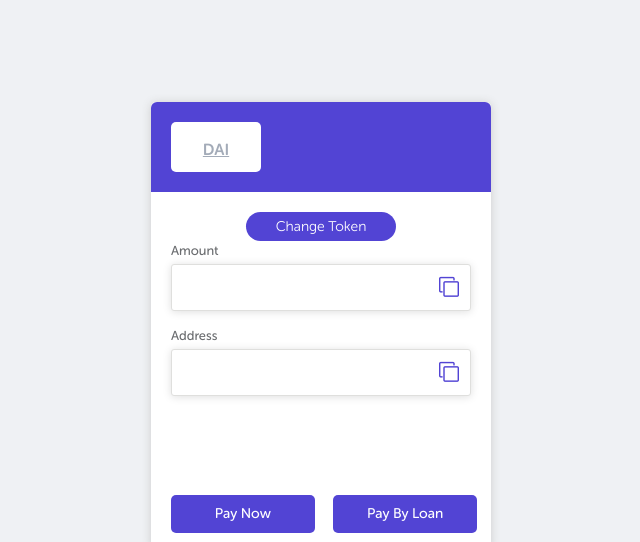
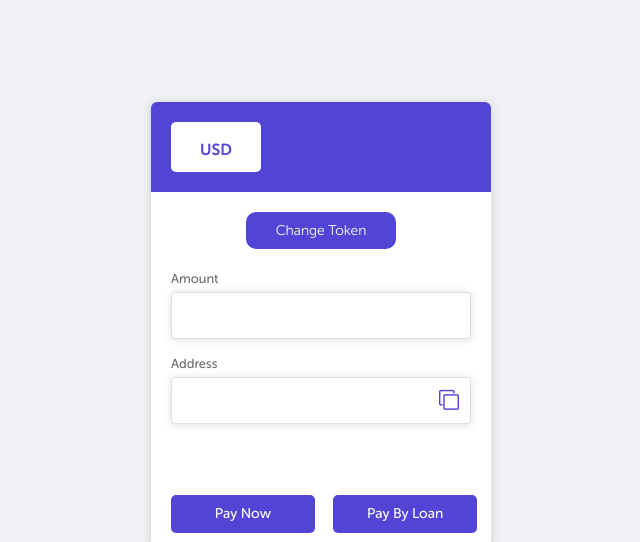
Before and after one commit to cryptoPay-ETHSF/DApp, a website: page views/transaction.html in a window 1280 px wide. Shown: the top 542 px of the page, without its empty margins (319-959 px from the left). Drawn offline with nearby package versions, Linux system fonts and the light colour scheme; files that its build step writes are made by us from their sources; no server answers; files whose address does not match are found by name.

Commit message:
Tx Style Changes.

```diff
--- a/public/css/style.css
+++ b/public/css/style.css
@@ -254,7 +254,7 @@ background-color: #5244d4;
     font-size: 19px;
     line-height: 1.2;
 }.transact_currency {
-    color: #a3abb8;
+    /* color: #a3abb8; */
     margin-top: 7px;
     width: 100%;
     float: left;
@@ -262,7 +262,7 @@ background-color: #5244d4;
     text-transform: uppercase;
     font-family: 'museo_sans_rounded700';
     font-size: 16px;
-    text-decoration-line: underline;
+    /* text-decoration-line: underline; */
 }.transact_info_right {
     width: 70%;
     float: right;
@@ -1289,14 +1289,15 @@ span.accept_pay_link_copy {
 }
 
 .changeTokenBut {
-    padding: 4px 30px;
+    padding: 8px 30px;
     margin: auto;
+    margin-bottom: 20px;
     width: max-content;
     box-sizing: border-box;
     text-align: center;
     background-color: #5244D4;
     color: white;
-    border-radius: 20px;
+    border-radius: 10px;
     font-size: 14px;
     cursor: pointer;
 }
--- a/public/js/transactions.js
+++ b/public/js/transactions.js
@@ -38,7 +38,7 @@ db.ref('links').on('value', function(snapshot) {
     $('#transact_name').text(count.name);
     $('#transact_desc').text(count.description);
     $('#transact_amount').text(count.amount);
-    $('#transact_value').val(count.amount);
+    $('#transact_value').val(`${count.amount} DAI`);
     $('#transact_address').val(count.address);
 });
 
--- a/views/transaction.html
+++ b/views/transaction.html
@@ -26,7 +26,7 @@
                         <div class="transact_info_block">
                             <div class="transact_info_left">
                                 <span class="transact_price museo_sans_rounded500" id="transact_amount"></span>
-                                <span class="transact_currency">DAI</span>
+                                <span class="transact_currency">USD</span>
                             </div>
                             <div class="transact_info_right">
                                 <span class="transact_name" id="transact_name"></span>
@@ -80,8 +80,7 @@
                                                 <div class="transact_single_block">
                                                     <label class="museo_sans_rounded500">Amount</label>
                                                     <div class="transact_field">
-                                                        <input type="text" id="transact_value" readonly />
-                                                        <span class="transact_copy" data-clipboard-target="#transact_value"><i class="fa fa-clone" aria-hidden="true"></i></span>
+                                                        <input type="text" id="transact_value" readonly/>
                                                     </div>
                                                 </div>
                                                 <div class="transact_single_block">
```
